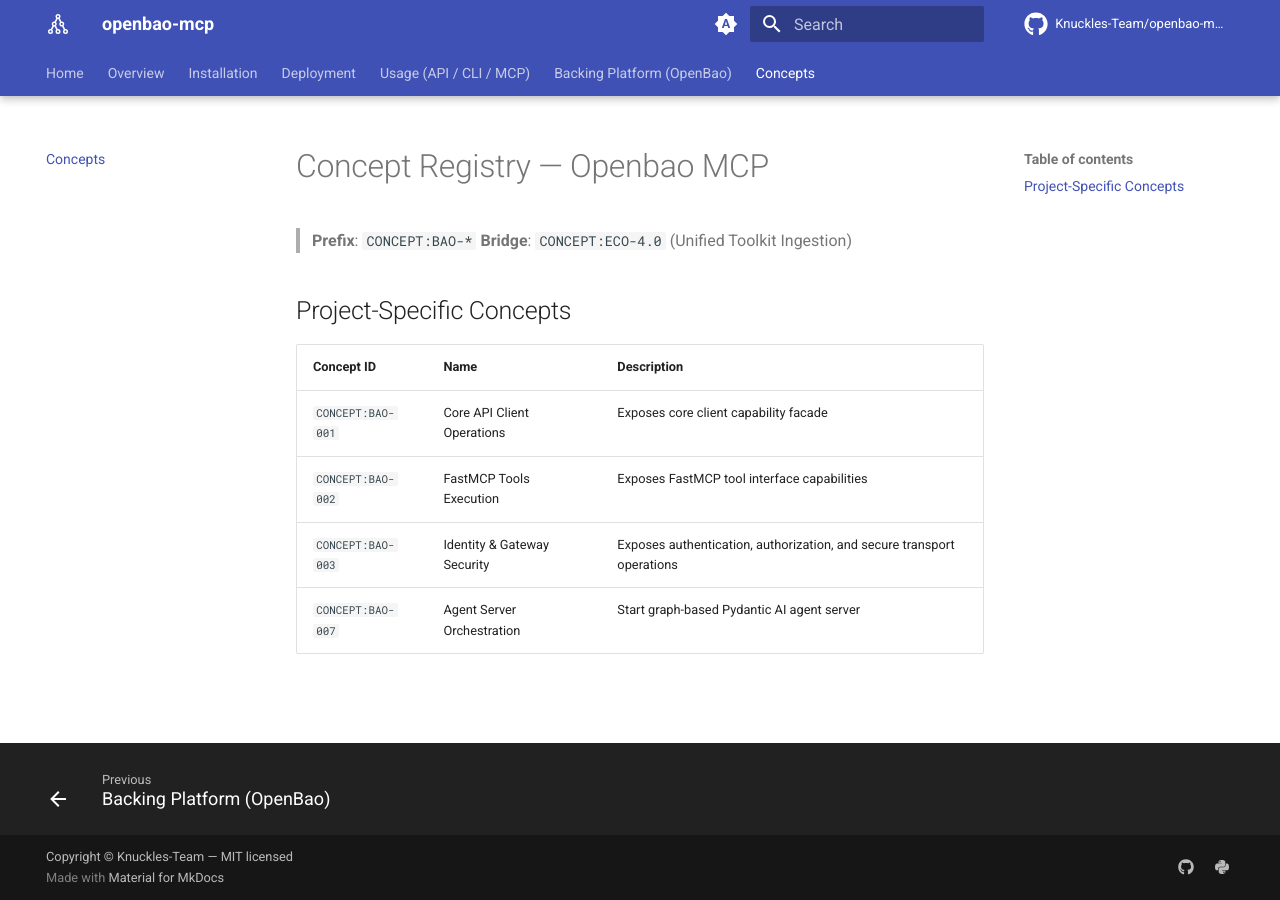
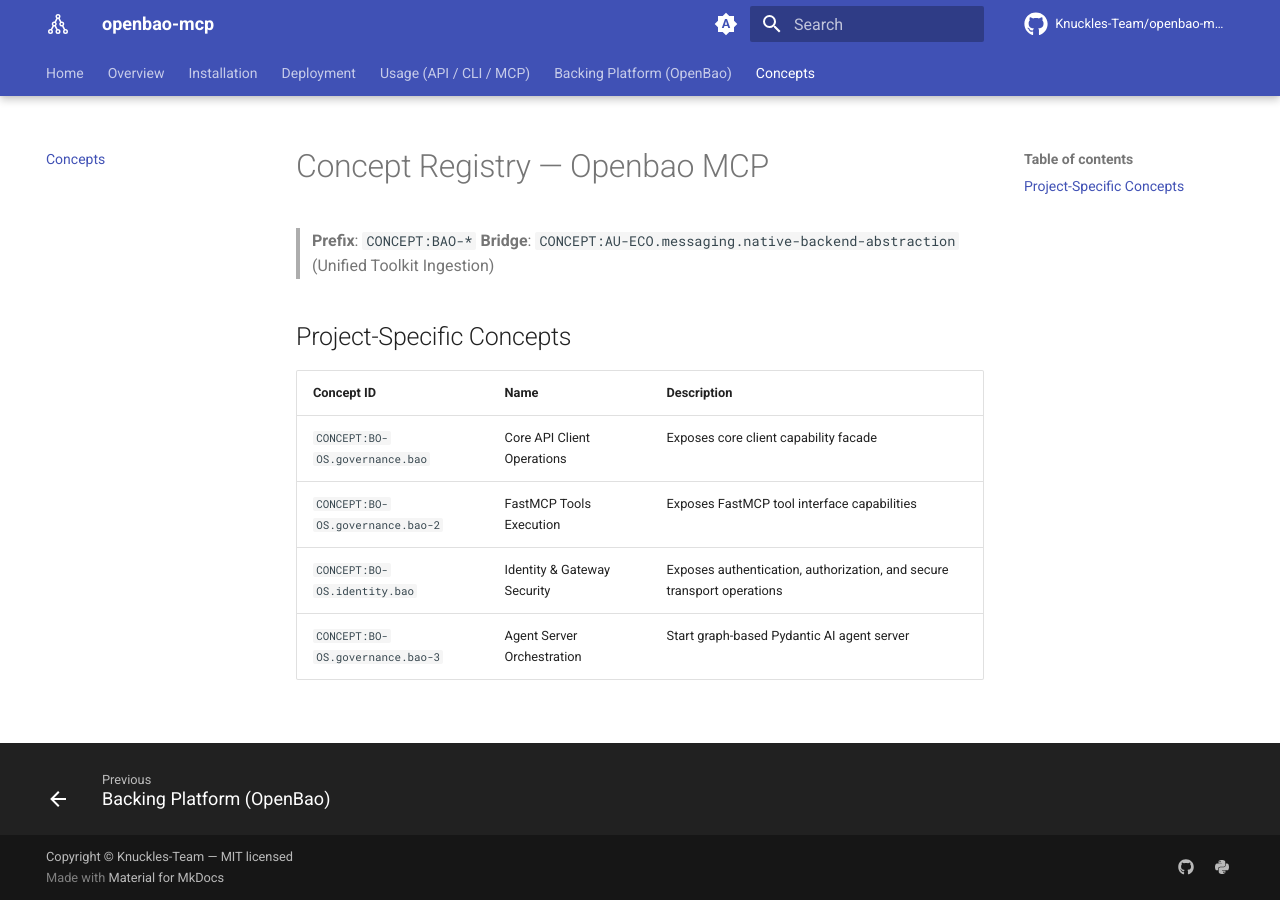
Before and after one commit to Knuckles-Team/openbao-mcp, an MkDocs documentation site: the page built from docs/concepts.md, in a window 1280 px wide. Built offline with MkDocs 1.6.1 and Material for MkDocs 9.7.7, drawn with Linux system fonts in a browser that asks for light colours; comment, search, counter and statistics services are not loaded.

Commit message:
OKF-CIS migration: markers -> <SLUG>-<PILLAR>.<domain>.<concept>
Co-Authored-By: Claude Opus 4.8 (1M context) <noreply@anthropic.com>

```diff
--- a/docs/concepts.md
+++ b/docs/concepts.md
@@ -1,13 +1,13 @@
 # Concept Registry — Openbao MCP
 
 > **Prefix**: `CONCEPT:BAO-*`
-> **Bridge**: `CONCEPT:ECO-4.0` (Unified Toolkit Ingestion)
+> **Bridge**: `CONCEPT:AU-ECO.messaging.native-backend-abstraction` (Unified Toolkit Ingestion)
 
 ## Project-Specific Concepts
 
 | Concept ID | Name | Description |
 |------------|------|-------------|
-| `CONCEPT:BAO-001` | Core API Client Operations | Exposes core client capability facade |
-| `CONCEPT:BAO-002` | FastMCP Tools Execution | Exposes FastMCP tool interface capabilities |
-| `CONCEPT:BAO-003` | Identity & Gateway Security | Exposes authentication, authorization, and secure transport operations |
-| `CONCEPT:BAO-007` | Agent Server Orchestration | Start graph-based Pydantic AI agent server |
+| `CONCEPT:BO-OS.governance.bao` | Core API Client Operations | Exposes core client capability facade |
+| `CONCEPT:BO-OS.governance.bao-2` | FastMCP Tools Execution | Exposes FastMCP tool interface capabilities |
+| `CONCEPT:BO-OS.identity.bao` | Identity & Gateway Security | Exposes authentication, authorization, and secure transport operations |
+| `CONCEPT:BO-OS.governance.bao-3` | Agent Server Orchestration | Start graph-based Pydantic AI agent server |
--- a/openbao_mcp/__init__.py
+++ b/openbao_mcp/__init__.py
@@ -1,4 +1,4 @@
-"""CONCEPT:ECO-4.0 Unified ecosystem initialization dynamic check."""
+"""CONCEPT:AU-ECO.messaging.native-backend-abstraction Unified ecosystem initialization dynamic check."""
 
 import importlib
 import inspect
```
Also changed, not shown: AGENTS.md (+10 -10 lines), 6 other files.
